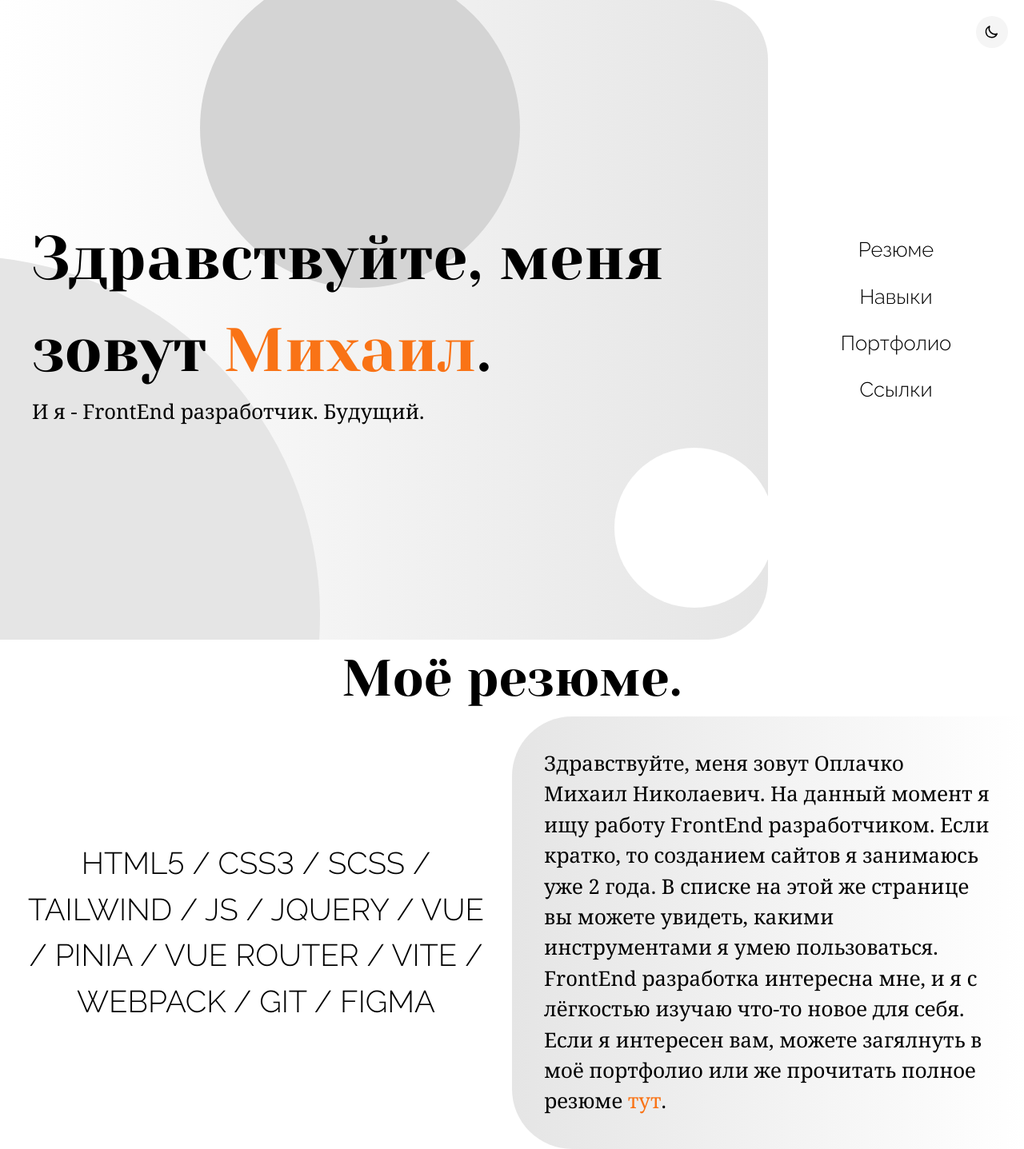
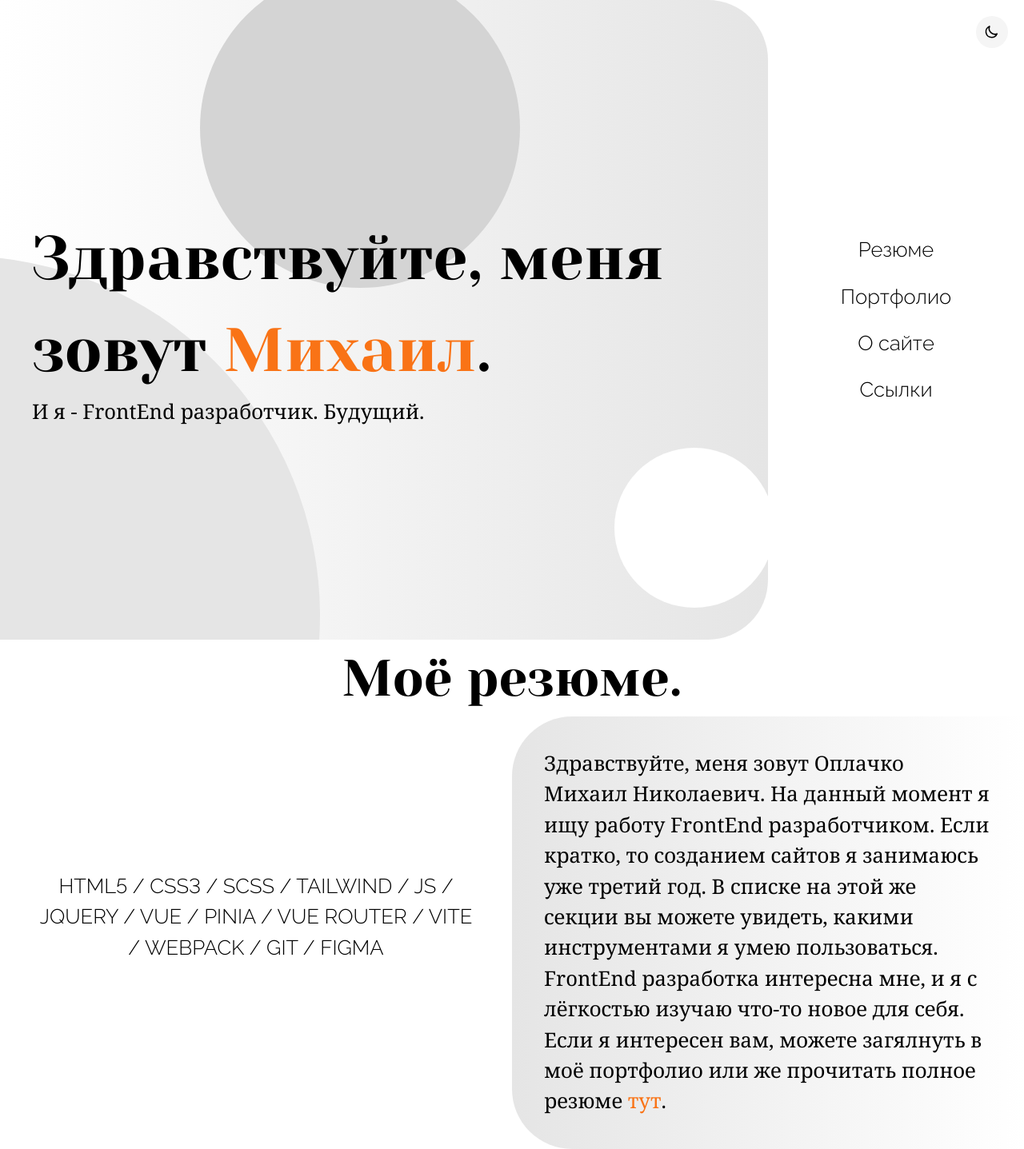
Before and after one commit to hysnp/portfolio-one, a Vue app: page / in a window 1280 px wide. Shown: the whole page at 80% size. Built offline with nearby package versions, Linux system fonts and the light colour scheme.

Commit message:
also some stuff

```diff
--- a/src/App.vue
+++ b/src/App.vue
@@ -2,6 +2,7 @@
   <main class="h-full dark:bg-black bg-white">
     <SectionOneVue />
     <SectionTwoVue />
+    <SectionThreeVue />
   </main>
 </template>
 
@@ -9,6 +10,7 @@
 // vue3 parts
 import SectionOneVue from "./sections/SectionOne.vue";
 import SectionTwoVue from "./sections/SectionTwo.vue";
+import SectionThreeVue from "./sections/SectionThree.vue";
 </script>
 
 <style lang="scss">
--- a/src/components/ThemeSwitcher.vue
+++ b/src/components/ThemeSwitcher.vue
@@ -1,5 +1,5 @@
 <template>
-  <div class="absolute h-max right-5 top-5 z-50">
+  <div class="fixed h-max right-5 top-5 z-50">
     <div
       class="grid place-content-center h-5vh w-5vh dark:bg-neutral-800 bg-neutral-100 rounded-full"
       @click="currentThemeStore.themeList"
--- a/src/sections/SectionOne.vue
+++ b/src/sections/SectionOne.vue
@@ -69,7 +69,7 @@
       </svg>
     </div>
     <nav
-      class="flex lg:flex-nowrap lg:flex-col flex-wrap justify-center items-center lg:w-1/4 w-full my-5 lg:space-y-5 text-center text-raleway lg:text-2vw text-3vh"
+      class="flex flex-col justify-center items-center lg:w-1/4 w-full my-10 lg:space-y-5 text-center text-raleway lg:text-2vw text-3vh"
     >
       <a
         id="nav-anim-1"
@@ -83,14 +83,14 @@
         class="px-5 hover:bg-orange-500 duration-200 rounded-full"
         style="filter: opacity(0)"
         href=""
-        >Навыки</a
+        >Портфолио</a
       >
       <a
         id="nav-anim-3"
         class="px-5 hover:bg-orange-500 duration-200 rounded-full"
         style="filter: opacity(0)"
         href=""
-        >Портфолио</a
+        >О сайте</a
       >
       <a
         id="nav-anim-4"
@@ -155,6 +155,7 @@ onMounted(() => {
   const circleOne = document.querySelector("#circle-one");
   const circleTwo = document.querySelector("#circle-two");
   const circleThree = document.querySelector("#circle-three");
+  const skillsAnim = document.querySelector("#skills-anim");
   function animMainImg() {
     if (window.innerWidth >= 1024) {
       window.addEventListener(
@@ -169,6 +170,9 @@ onMounted(() => {
           circleThree.style.transform = `translate(${
             -event.clientX / 125 + "px"
           }, ${-event.clientY / 125 + "px"})`;
+          skillsAnim.style.transform = `translate(${
+            event.clientX / 100 + "px"
+          }, ${event.clientY / 100 + "px"})`;
         })
       );
     }
--- /dev/null
+++ b/src/sections/SectionThree.vue
@@ -0,0 +1,7 @@
+<template>
+  <section></section>
+</template>
+
+<script setup></script>
+
+<style lang="scss" scoped></style>
--- a/src/sections/SectionTwo.vue
+++ b/src/sections/SectionTwo.vue
@@ -2,18 +2,21 @@
   <section id="section-two">
     <h1 class="text-eva lg:text-5vw text-4vh text-center">Моё резюме.</h1>
     <div class="flex lg:flex-row flex-col-reverse">
-      <div class="flex justify-center items-center lg:w-1/2 w-full">
-        <p class="lg:mt-0 mt-5 p-5 lg:text-3vw text-4vh text-center text-raleway">
+      <div class="relative flex justify-center items-center lg:w-1/2 w-full">
+        <p
+          id="skills-anim"
+          class="lg:mt-0 mt-5 m-10 lg:text-2vw text-3vh text-center text-raleway z-10"
+        >
           HTML5 / CSS3 / SCSS / TAILWIND / JS / JQUERY / VUE / PINIA / VUE
           ROUTER / VITE / WEBPACK / GIT / FIGMA
         </p>
       </div>
       <p
-        class="lg:w-1/2 w-full p-10 text-noto lg:text-2vw text-2vh lg:bg-gradient-to-r bg-gradient-to-b dark:from-neutral-900 dark:to-black from-neutral-200 to-white lg:rounded-l-75px rounded-t-75px"
+        class="lg:w-1/2 w-full p-10 text-noto lg:text-2vw text-2vh lg:bg-gradient-to-r bg-gradient-to-b dark:from-neutral-900 dark:to-black from-neutral-200 to-white overflow-hidden lg:rounded-l-75px rounded-t-75px"
       >
         Здравствуйте, меня зовут Оплачко Михаил Николаевич. На данный момент я
         ищу работу FrontEnd разработчиком. Если кратко, то созданием сайтов я
-        занимаюсь уже 2 года. В списке на этой же странице вы можете увидеть,
+        занимаюсь уже третий год. В списке на этой же секции вы можете увидеть,
         какими инструментами я умею пользоваться. FrontEnd разработка интересна
         мне, и я с лёгкостью изучаю что-то новое для себя. Если я интересен вам,
         можете загялнуть в моё портфолио или же прочитать полное резюме
```
